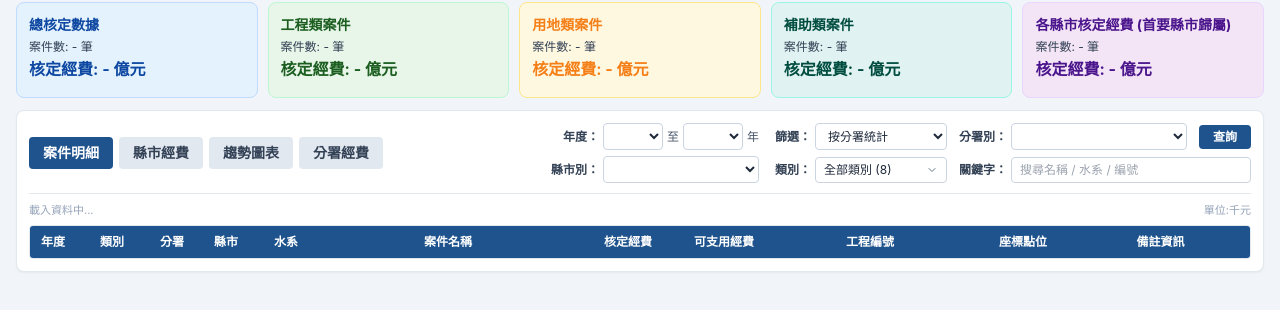
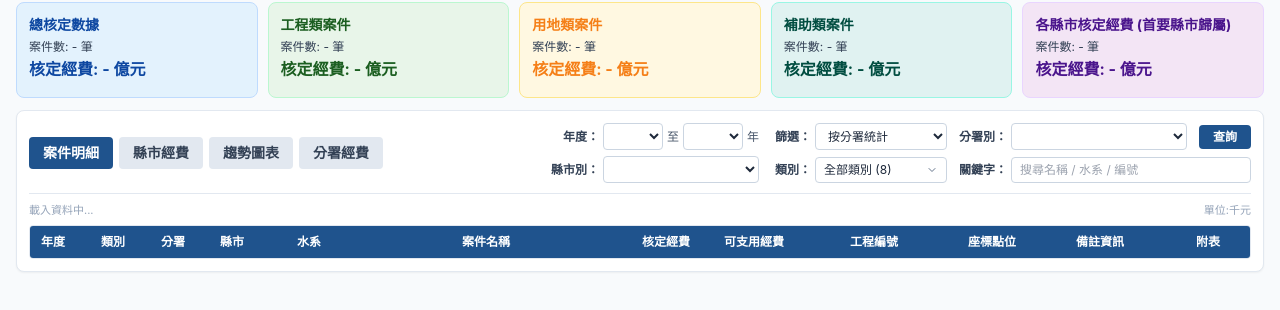
Before and after one commit to scala27/historical_projects, a plain HTML site: page index.html in a window 1280 px wide. Shown: the part 62-372 px from the top of the page. Drawn offline with nearby package versions, Linux system fonts and the light colour scheme; no server answers.

Commit message:
Update index.html

```diff
--- a/index.html
+++ b/index.html
@@ -9,7 +9,7 @@
   <script src="https://cdn.jsdelivr.net/npm/xlsx@0.18.5/dist/xlsx.full.min.js"></script>
   <link rel="stylesheet" href="css/style.css" />
 </head>
-<body class="min-h-screen flex flex-col">
+<body class="min-h-screen flex flex-col bg-slate-50">
 
   <!-- 頂部標題與極簡線條功能圖示列 -->
   <header class="bg-[#1a365d] text-white px-5 py-2.5 shadow-sm flex items-center justify-between gap-3">
@@ -237,38 +237,38 @@
           <div id="lblDetailSummary" class="text-[11px] font-normal text-slate-400">載入資料中...</div>
           <div class="text-[11px] font-normal text-slate-400 shrink-0">單位:千元</div>
         </div>
-        <div class="table-container border border-slate-200 rounded">
+        <div class="overflow-x-auto border border-slate-200 rounded">
           <table class="table-fixed w-full text-left border-collapse text-xs">
             <colgroup>
-              <col style="width: 46px;" />
-              <col style="width: 72px;" />
-              <col style="width: 48px;" />
-              <col style="width: 60px;" />
-              <col style="width: 60px;" />
-              <col style="width: 264px;" />
-              <col style="width: 96px;" />
-              <col style="width: 96px;" />
-              <col style="width: 196px;" />
-              <col style="width: 110px;" />
-              <col style="width: 165px;" />
-              <col style="width: 92px;" />
-              <col id="colActionWidth" style="width: 0px;" />
+              <col class="w-[46px]" />
+              <col class="w-[74px]" />
+              <col class="w-[46px]" />
+              <col class="w-[72px]" />
+              <col class="w-[82px]" />
+              <col class="w-auto" />
+              <col class="w-[88px]" />
+              <col class="w-[88px]" />
+              <col class="w-[152px]" />
+              <col class="w-[84px]" />
+              <col class="w-[132px]" />
+              <col class="w-[84px]" />
+              <col id="colActionWidth" class="w-0" />
             </colgroup>
-            <thead>
+            <thead class="sticky top-0 z-20">
               <tr>
-                <th class="p-2 whitespace-nowrap text-center align-middle cursor-pointer" onclick="sortDetailTable('年度')">年度</th>
-                <th class="p-2 whitespace-nowrap text-center align-middle cursor-pointer" onclick="sortDetailTable('類別')">類別</th>
-                <th class="p-2 whitespace-nowrap text-center align-middle cursor-pointer" onclick="sortDetailTable('分署')">分署</th>
-                <th class="p-2 whitespace-nowrap text-center align-middle cursor-pointer" onclick="sortDetailTable('縣市')">縣市</th>
-                <th class="p-2 whitespace-nowrap text-center align-middle">水系</th>
-                <th class="p-2 whitespace-nowrap text-center align-middle">案件名稱</th>
-                <th class="p-2 whitespace-nowrap text-center align-middle cursor-pointer" onclick="sortDetailTable('核定經費_千元')">核定經費</th>
-                <th class="p-2 whitespace-nowrap text-center align-middle cursor-pointer" onclick="sortDetailTable('可支用經費_千元')">可支用經費</th>
-                <th class="p-2 whitespace-nowrap text-center align-middle">工程編號</th>
-                <th class="p-2 whitespace-nowrap text-center align-middle">座標點位</th>
-                <th class="p-2 whitespace-nowrap text-center align-middle">備註資訊</th>
-                <th class="p-2 whitespace-nowrap text-center align-middle">附表</th>
-                <th id="thActionCol" class="p-2 whitespace-nowrap text-center align-middle hidden">操作</th>
+                <th class="px-1.5 py-2 whitespace-nowrap text-center align-middle cursor-pointer" onclick="sortDetailTable('年度')">年度</th>
+                <th class="px-1.5 py-2 whitespace-nowrap text-center align-middle cursor-pointer" onclick="sortDetailTable('類別')">類別</th>
+                <th class="px-1.5 py-2 whitespace-nowrap text-center align-middle cursor-pointer" onclick="sortDetailTable('分署')">分署</th>
+                <th class="px-1.5 py-2 whitespace-nowrap text-center align-middle cursor-pointer" onclick="sortDetailTable('縣市')">縣市</th>
+                <th class="px-1.5 py-2 whitespace-nowrap text-center align-middle">水系</th>
+                <th class="px-2 py-2 whitespace-nowrap text-center align-middle">案件名稱</th>
+                <th class="px-1.5 py-2 whitespace-nowrap text-center align-middle cursor-pointer" onclick="sortDetailTable('核定經費_千元')">核定經費</th>
+                <th class="px-1.5 py-2 whitespace-nowrap text-center align-middle cursor-pointer" onclick="sortDetailTable('可支用經費_千元')">可支用經費</th>
+                <th class="px-1.5 py-2 whitespace-nowrap text-center align-middle">工程編號</th>
+                <th class="px-1.5 py-2 whitespace-nowrap text-center align-middle">座標點位</th>
+                <th class="px-1.5 py-2 whitespace-nowrap text-center align-middle">備註資訊</th>
+                <th class="px-1.5 py-2 whitespace-nowrap text-center align-middle">附表</th>
+                <th id="thActionCol" class="px-1.5 py-2 whitespace-nowrap text-center align-middle hidden">操作</th>
               </tr>
             </thead>
             <tbody id="tbodyDetail" class="divide-y divide-slate-200"></tbody>
@@ -284,7 +284,7 @@
               <span class="text-xs font-bold text-[#1a365d]">各縣市經費分配表（點擊列檢視右側趨勢）</span>
               <button onclick="resetCountyChartToTotal()" class="text-xs bg-[#2b6cb0] hover:bg-[#1a365d] text-white px-2.5 py-1 rounded font-bold transition">顯示全臺合計</button>
             </div>
-            <div class="max-h-[500px] overflow-y-auto border border-slate-200 rounded">
+            <div class="border border-slate-200 rounded">
               <table class="w-full text-xs border-collapse">
                 <thead>
                   <tr>
```
